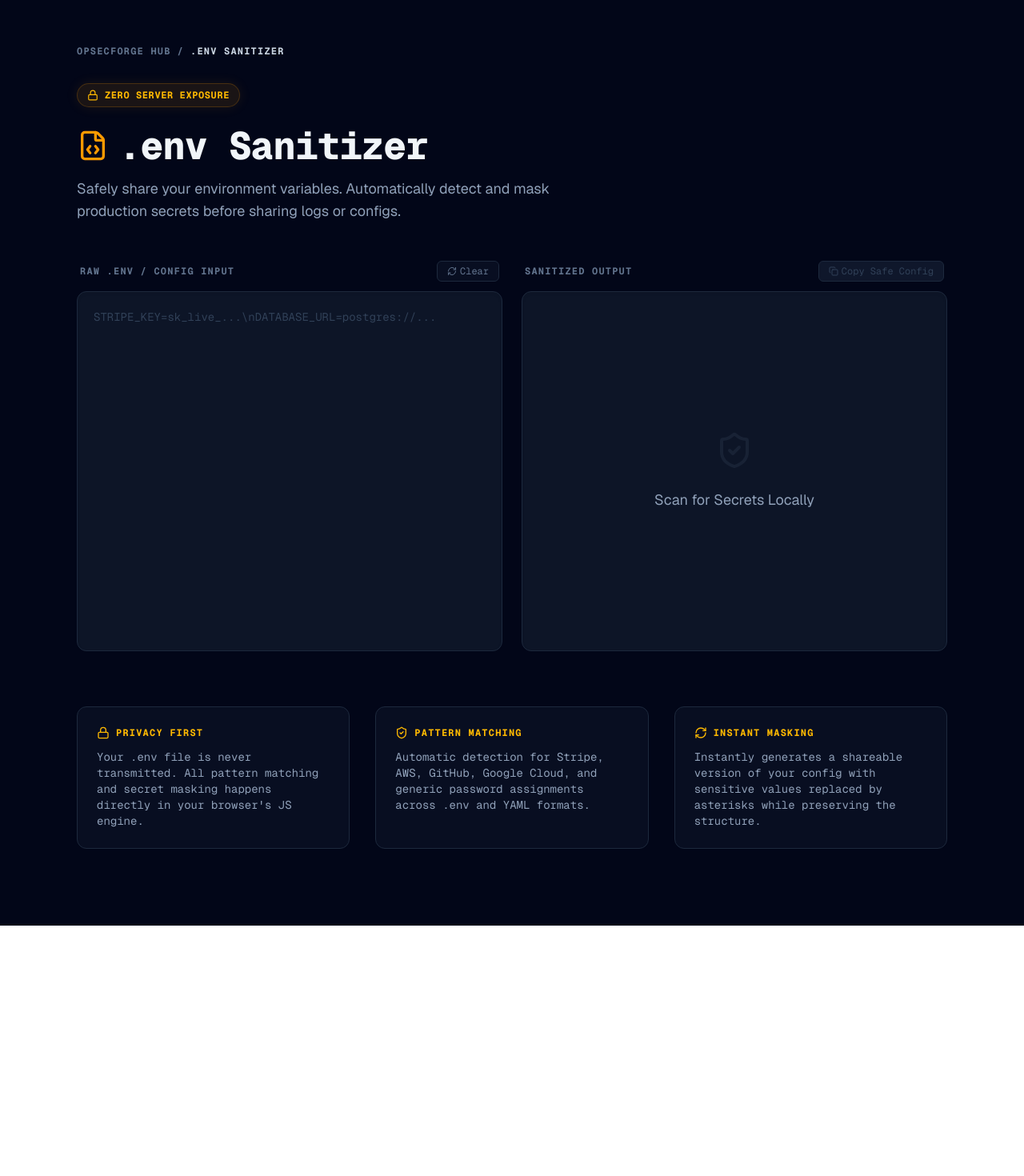
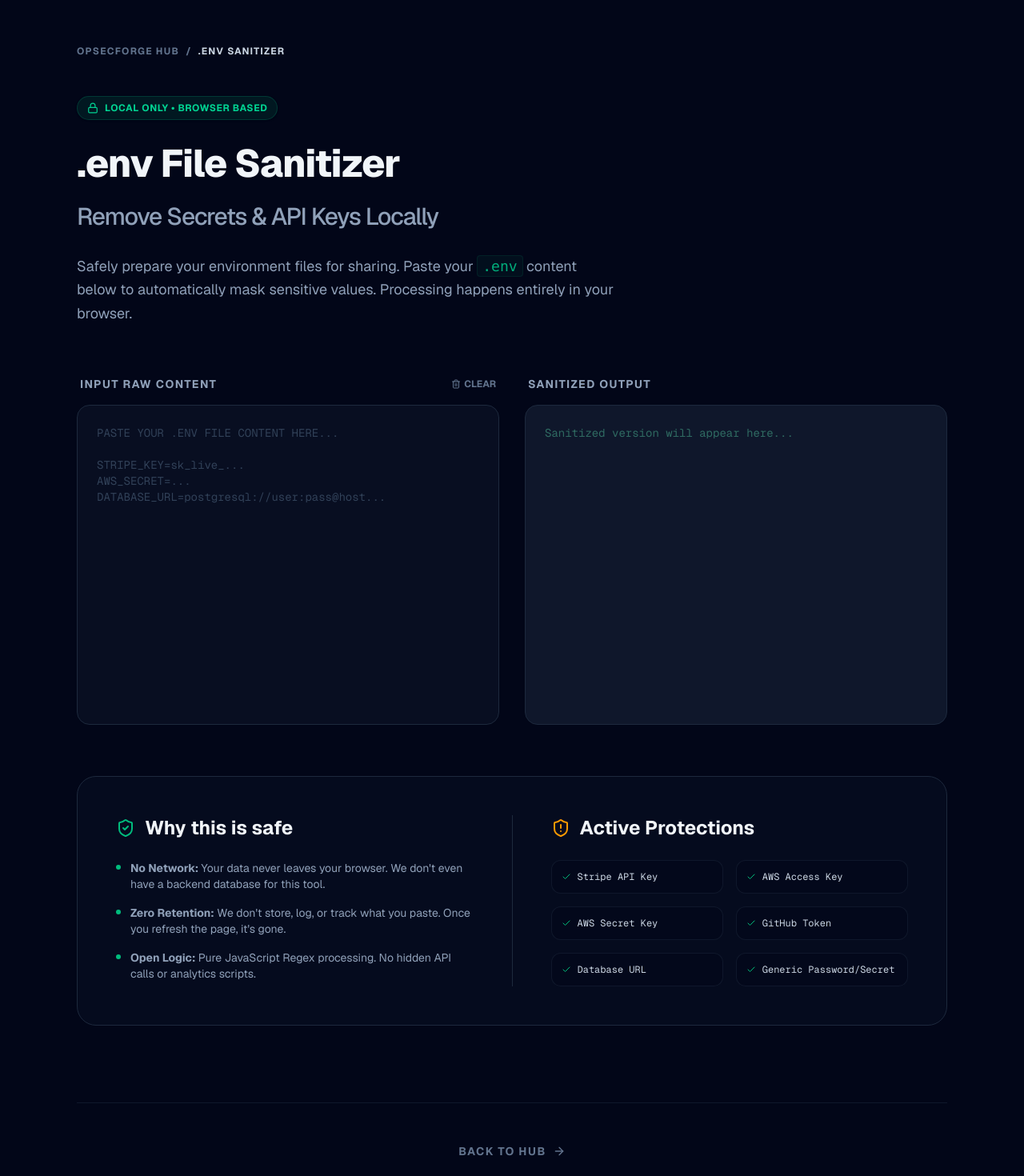
Before and after one commit to cyberdroid2077/opsecforge-tools, a Next.js app: page /tools/env-sanitizer in a window 1280 px wide. Shown: the part 40-1510 px from the top of the page at 80% size. Before the commit the page ends 1197 px from the top, so only its background shows below. Built offline with nearby package versions, Linux system fonts and the light colour scheme.

Commit message:
feat: deploy .env sanitizer and safety guide with dummy keys removed

```diff
--- /dev/null
+++ b/app/blog/how-to-safely-share-env-files/page.tsx
@@ -0,0 +1,124 @@
+import React from 'react';
+import { ShieldCheck, Lock, ArrowRight, Key, Database, Terminal } from 'lucide-react';
+import Link from 'next/link';
+
+export default function BlogPost() {
+  return (
+    <main className="flex min-h-screen flex-col items-center justify-start p-6 lg:p-24 bg-slate-950 font-sans selection:bg-emerald-500/30">
+      <div className="z-10 w-full max-w-4xl font-sans text-slate-300">
+
+        {/* Breadcrumb */}
+        <div className="mb-12 text-slate-500 text-xs font-bold uppercase tracking-widest flex items-center gap-2">
+          <Link href="/" className="hover:text-emerald-400 transition-colors">OpSecForge Hub</Link>
+          <span>/</span>
+          <Link href="/blog" className="hover:text-emerald-400 transition-colors">Blog</Link>
+          <span>/</span>
+          <span className="text-slate-300">Security Best Practices</span>
+        </div>
+
+        {/* Article Header */}
+        <header className="mb-16">
+          <div className="inline-flex items-center gap-2 px-3 py-1.5 rounded-full bg-emerald-500/10 border border-emerald-500/20 text-emerald-400 mb-6 shadow-sm">
+            <Lock size={14} />
+            <span className="text-xs font-bold tracking-wider">GUIDE & BEST PRACTICES</span>
+          </div>
+          <h1 className="text-4xl lg:text-5xl font-extrabold tracking-tight text-slate-100 mb-6 leading-tight">
+            How to Safely Share .env Files: <br/>
+            <span className="text-slate-400 font-medium text-3xl">A Guide to Local Secret Masking</span>
+          </h1>
+          <div className="flex items-center gap-4 text-sm text-slate-500 border-b border-slate-800 pb-8">
+            <span className="font-mono">By OpSecForge Engineering</span>
+            <span>•</span>
+            <span>March 11, 2026</span>
+            <span>•</span>
+            <span>10 min read</span>
+          </div>
+        </header>
+
+        {/* Article Body */}
+        <article className="prose prose-invert prose-slate lg:prose-lg max-w-none prose-headings:text-slate-100 prose-a:text-emerald-400 hover:prose-a:text-emerald-300 prose-strong:text-slate-200">
+
+          <p className="lead text-xl text-slate-400 mb-8">
+            Every developer has been there. You&apos;re troubleshooting a deployment issue, onboarding a new team member, or posting a question on Stack Overflow. Someone asks to see your environment configuration, and without thinking, you paste your <code>.env</code> file into a chat, email, or forum post.
+          </p>
+
+          <div className="bg-rose-500/10 border-l-4 border-rose-500 p-6 my-8 rounded-r-xl">
+            <strong className="text-rose-400 text-lg block mb-2">Stop.</strong>
+            That single action just exposed every secret your application depends on. AWS keys, database passwords, and API tokens are now public.
+          </div>
+
+          <h2 className="text-3xl mt-12 mb-6">The Hidden Dangers Lurking in Your .env File</h2>
+          <p>
+            Your <code>.env</code> file is a treasure trove of sensitive information. Take a typical configuration:
+          </p>
+
+          <div className="bg-slate-900 p-6 rounded-xl border border-slate-800 my-6 font-mono text-sm overflow-x-auto text-emerald-300/80">
+            <pre className="m-0">
+{`AWS_ACCESS_KEY_ID=AKIAIOSFODNN7EXAMPLE
+AWS_SECRET_ACCESS_KEY=wJalrXUtnFEMI/K7MDENG/bPxRfiCYEXAMPLEKEY
+DATABASE_URL=postgresql://admin:password@localhost:5432/db
+STRIPE_SECRET_KEY=STRIPE_SK_LIVE_PLACEHOLDER_FOR_SECURITY`}
+            </pre>
+          </div>
+
+          <h3 className="text-2xl mt-10 mb-4 text-slate-200">The "Env Beautifier" Trap</h3>
+          <p>
+            When developers need to share environment configurations, they often turn to online &quot;env beautifier&quot; or &quot;env formatter&quot; tools. This is a <strong>catastrophic mistake</strong>.
+          </p>
+
+          <div className="grid grid-cols-1 md:grid-cols-2 gap-4 my-8">
+            <div className="bg-slate-900/50 p-6 rounded-xl border border-slate-800">
+              <Key className="text-amber-400 mb-4" />
+              <h4 className="m-0 text-slate-200">Server Logs</h4>
+              <p className="text-sm text-slate-400 mt-2">Web servers typically log all requests. Your AWS keys may live in server logs for months.</p>
+            </div>
+            <div className="bg-slate-900/50 p-6 rounded-xl border border-slate-800">
+              <Database className="text-blue-400 mb-4" />
+              <h4 className="m-0 text-slate-200">No Guarantees</h4>
+              <p className="text-sm text-slate-400 mt-2">Most online tools are side projects with no security audits or data protection policies.</p>
+            </div>
+          </div>
+
+          <h2 className="text-3xl mt-16 mb-6">The Safe Alternative: Local-Only Secret Masking</h2>
+          <p>
+            You need to share environment configurations without exposing sensitive values. The solution is <strong>local-only processing</strong>—tools that run entirely in your browser.
+          </p>
+
+          <h3 className="text-2xl mt-10 mb-4 text-slate-200">Introducing OpSecForge&apos;s .env Sanitizer</h3>
+          <p>
+            OpSecForge&apos;s <strong>.env Sanitizer</strong> is a purpose-built tool designed for one critical mission: safely preparing environment files for sharing without exposing a single secret.
+          </p>
+
+          <ul className="space-y-4 my-8">
+            <li className="flex gap-3">
+              <ShieldCheck className="text-emerald-500 shrink-0" />
+              <div>
+                <strong>100% Client-Side:</strong> Your <code>.env</code> content never leaves your machine. No servers receive your data.
+              </div>
+            </li>
+            <li className="flex gap-3">
+              <Terminal className="text-emerald-500 shrink-0" />
+              <div>
+                <strong>Intelligent Regex:</strong> Built-in patterns recognize and mask Stripe, AWS, GitHub, and Database credentials automatically.
+              </div>
+            </li>
+          </ul>
+
+          <div className="mt-16 p-10 bg-gradient-to-br from-slate-900 to-slate-950 border border-emerald-500/30 rounded-2xl text-center shadow-[0_0_30px_rgba(16,185,129,0.05)]">
+            <h3 className="text-2xl font-bold text-slate-100 mb-4 mt-0">Ready to Share Safely?</h3>
+            <p className="text-slate-400 mb-8 max-w-xl mx-auto font-sans">
+              Stop gambling with your infrastructure keys. Use the tool that respects your privacy.
+            </p>
+            <Link
+              href="/tools/env-sanitizer"
+              className="inline-flex items-center gap-2 bg-emerald-600 hover:bg-emerald-500 text-white px-8 py-4 rounded-full font-bold transition-all hover:scale-105 hover:shadow-[0_0_20px_rgba(16,185,129,0.4)] no-underline"
+            >
+              Sanitize Your .env File Now <ArrowRight size={20} />
+            </Link>
+          </div>
+
+        </article>
+      </div>
+    </main>
+  );
+}
--- a/app/tools/env-sanitizer/page.tsx
+++ b/app/tools/env-sanitizer/page.tsx
@@ -1,201 +1,188 @@
-"use client";
+'use client';
 
-import React, { useState, useMemo } from 'react';
-import { ShieldCheck, Copy, RefreshCw, FileCode, Lock, ShieldAlert, CheckCircle2 } from 'lucide-react';
+import React, { useState, useEffect } from 'react';
+import { ShieldCheck, ShieldAlert, Lock, ArrowRight, Copy, Check, Trash2, Github, Key, Database, Mail } from 'lucide-react';
 import Link from 'next/link';
 
 export default function EnvSanitizer() {
-  const [inputEnv, setInputEnv] = useState('');
+  const [input, setInput] = useState('');
+  const [output, setOutput] = useState('');
   const [copied, setCopied] = useState(false);
+  const [detections, setDetections] = useState<string[]>([]);
 
-  const sanitizedData = useMemo(() => {
-    if (!inputEnv.trim()) return null;
-
-    // Secret detection regexes
-    const secretPatterns = [
-      { name: 'Stripe Secret Key', pattern: /sk_live_[a-zA-Z0-9]{24,}/g },
+  const patterns = [
+    { name: 'Stripe API Key', pattern: /sk_(live|test)_[a-zA-Z0-9]{24,}/g },
     { name: 'AWS Access Key', pattern: /AKIA[0-9A-Z]{16}/g },
-      { name: 'AWS Secret Key', pattern: /secret[_-]?key=['"]?[a-zA-Z0-9/+=]{40}['"]?/gi },
-      { name: 'Google API Key', pattern: /AIza[0-9A-Za-z\\-_]{35}/g },
+    { name: 'AWS Secret Key', pattern: /[a-zA-Z0-9+/]{40}/g },
     { name: 'GitHub Token', pattern: /gh[pous]_[a-zA-Z0-9]{36,}/g },
-      { name: 'Database Connection', pattern: /(mongodb\+srv|postgres|mysql|redis):\/\/[^:\s]+:[^@\s]+@[^\s]+/gi },
-      { name: 'Generic Password/Secret', pattern: /(password|secret|key|auth|token|credential|pwd)['"]?\s*[:=]\s*['"]?([^'"\s]{8,})['"]?/gi },
+    { name: 'Database URL', pattern: /postgresql:\/\/([^:]+):([^@]+)@/g },
+    { name: 'Generic Password/Secret', pattern: /(_PASSWORD|_SECRET|_KEY)=[^\s\n]+/gi }
   ];
 
-    let sanitized = inputEnv;
-    let detections: string[] = [];
+  useEffect(() => {
+    sanitize(input);
+  }, [input]);
 
-    secretPatterns.forEach(({ name, pattern }) => {
+  const sanitize = (text: string) => {
+    if (!text) {
+      setOutput('');
+      setDetections([]);
+      return;
+    }
+
+    let sanitized = text;
+    const found: string[] = [];
+
+    patterns.forEach(({ name, pattern }) => {
       const matches = sanitized.match(pattern);
       if (matches) {
-        detections.push(`${name} (${matches.length})`);
-        // We use a more careful replace for the generic pattern to preserve keys
-        if (name === 'Generic Password/Secret' || name === 'AWS Secret Key') {
-            sanitized = sanitized.replace(pattern, (match, p1, p2) => {
-                return match.replace(p2, '********');
+        found.push(`${name} (${matches.length})`);
+        sanitized = sanitized.replace(pattern, (match) => {
+          if (name === 'Database URL') {
+            return match.replace(/:[^@]+@/, ':********@');
+          }
+          if (match.length > 8) {
+            return match.substring(0, 4) + '********' + match.substring(match.length - 4);
+          }
+          return '********';
         });
-        } else {
-            sanitized = sanitized.replace(pattern, '********');
-        }
       }
     });
 
-    return {
-      output: sanitized,
-      detections,
-      hasSecrets: detections.length > 0
+    setOutput(sanitized);
+    setDetections(Array.from(new Set(found)));
   };
-  }, [inputEnv]);
 
-  const handleCopy = () => {
-    if (sanitizedData) {
-      navigator.clipboard.writeText(sanitizedData.output);
+  const copyToClipboard = () => {
+    navigator.clipboard.writeText(output);
     setCopied(true);
     setTimeout(() => setCopied(false), 2000);
-    }
   };
 
   return (
-    <main className="flex min-h-screen flex-col items-center justify-start p-6 lg:p-24 bg-slate-950 font-sans selection:bg-amber-500/30">
-      <h1 className="sr-only">.env File Sanitizer - Remove Secrets & API Keys Locally</h1>
+    <main className="flex min-h-screen flex-col items-center justify-start p-6 lg:p-24 bg-slate-950 font-sans selection:bg-emerald-500/30">
+      <div className="z-10 w-full max-w-6xl font-sans text-slate-300">
 
-      <div className="z-10 w-full max-w-6xl items-center justify-between font-mono text-sm">
-
-        {/* Navigation Breadcrumbs */}
-        <div className="mb-8 text-slate-500 text-xs font-bold uppercase tracking-widest flex items-center gap-2">
+        {/* Header */}
+        <div className="mb-12 text-slate-500 text-xs font-bold uppercase tracking-widest flex items-center gap-2">
           <Link href="/" className="hover:text-emerald-400 transition-colors">OpSecForge Hub</Link>
           <span>/</span>
           <span className="text-slate-300">.env Sanitizer</span>
         </div>
 
-        {/* Header Section */}
-        <div className="mb-12 text-center lg:text-left flex flex-col lg:flex-row justify-between items-start lg:items-center gap-6">
-          <div>
-            <div className="inline-flex items-center gap-4 mb-6">
-              <div className="inline-flex items-center gap-2 px-3 py-1.5 rounded-full bg-amber-500/10 border border-amber-500/20 text-amber-400 shadow-[0_0_15px_rgba(245,158,11,0.1)]">
+        <div className="mb-16">
+          <div className="inline-flex items-center gap-2 px-3 py-1.5 rounded-full bg-emerald-500/10 border border-emerald-500/20 text-emerald-400 mb-6 shadow-sm">
             <Lock size={14} />
-                <span className="text-xs font-bold tracking-wider">ZERO SERVER EXPOSURE</span>
+            <span className="text-xs font-bold tracking-wider uppercase">Local Only • Browser Based</span>
           </div>
-            </div>
-            <h2 className="text-4xl lg:text-5xl font-extrabold tracking-tight text-slate-100 mb-4 flex items-center gap-3 justify-center lg:justify-start">
-              <FileCode className="text-amber-500" size={40} />
-              .env Sanitizer
-            </h2>
-            <p className="text-lg text-slate-400 max-w-2xl font-sans">
-              Safely share your environment variables. Automatically detect and mask production secrets before sharing logs or configs.
+          <h1 className="text-4xl lg:text-5xl font-extrabold tracking-tight text-slate-100 mb-6 leading-tight">
+            .env File Sanitizer <br/>
+            <span className="text-slate-400 font-medium text-3xl">Remove Secrets & API Keys Locally</span>
+          </h1>
+          <p className="text-slate-400 max-w-2xl text-lg mb-8 leading-relaxed">
+            Safely prepare your environment files for sharing. Paste your <code className="text-emerald-400/80 bg-emerald-500/5 px-1.5 py-0.5 rounded border border-emerald-500/10">.env</code> content below to automatically mask sensitive values. Processing happens entirely in your browser.
           </p>
-          </div>
         </div>
 
         {/* Workspace */}
-        <div className="flex flex-col xl:flex-row gap-6 w-full">
-          {/* Input Area */}
-          <div className="flex-1 space-y-3">
+        <div className="grid grid-cols-1 lg:grid-cols-2 gap-8 mb-16">
+          {/* Input Side */}
+          <div className="flex flex-col gap-4">
             <div className="flex justify-between items-center px-1">
-              <label className="text-xs font-bold uppercase tracking-widest text-slate-500">
-                Raw .env / Config Input
-              </label>
+              <label className="text-sm font-bold text-slate-400 uppercase tracking-widest">Input Raw Content</label>
               <button
-                onClick={() => setInputEnv('')}
-                className="text-xs text-slate-500 hover:text-amber-400 transition-colors flex items-center gap-1 bg-slate-900/50 px-3 py-1 rounded-md border border-slate-800"
+                onClick={() => setInput('')}
+                className="text-slate-500 hover:text-rose-400 transition-colors flex items-center gap-1 text-xs font-bold uppercase"
               >
-                <RefreshCw size={12} /> Clear
+                <Trash2 size={12} /> Clear
               </button>
             </div>
             <textarea
-              value={inputEnv}
-              onChange={(e) => setInputEnv(e.target.value)}
-              className="w-full h-[450px] p-5 bg-[#0f172a]/90 border border-slate-800 rounded-xl focus:ring-1 focus:ring-amber-500 focus:border-amber-500 focus:outline-none text-amber-100/90 font-mono text-sm resize-none shadow-inner placeholder:text-slate-700 leading-relaxed custom-scrollbar"
-              placeholder="STRIPE_KEY=sk_live_...\nDATABASE_URL=postgres://..."
-              spellCheck="false"
+              value={input}
+              onChange={(e) => setInput(e.target.value)}
+              placeholder="PASTE YOUR .ENV FILE CONTENT HERE...&#10;&#10;STRIPE_KEY=sk_live_...&#10;AWS_SECRET=...&#10;DATABASE_URL=postgresql://user:pass@host..."
+              className="w-full h-[400px] bg-slate-900/50 border border-slate-800 rounded-2xl p-6 font-mono text-sm focus:border-emerald-500/50 focus:ring-1 focus:ring-emerald-500/20 transition-all outline-none resize-none placeholder:text-slate-700"
             />
           </div>
 
-          {/* Output Area */}
-          <div className="flex-1 space-y-3">
+          {/* Output Side */}
+          <div className="flex flex-col gap-4">
             <div className="flex justify-between items-center px-1">
-              <label className="text-xs font-bold uppercase tracking-widest text-slate-500">
-                Sanitized Output
-              </label>
-              <button
-                onClick={handleCopy}
-                disabled={!sanitizedData}
-                className={`text-xs flex items-center gap-1 transition-colors px-3 py-1 rounded-md border ${sanitizedData ? 'bg-slate-800 text-slate-300 border-slate-700 hover:bg-slate-700 hover:text-amber-400' : 'bg-slate-900 text-slate-700 border-slate-800 cursor-not-allowed'}`}
-              >
-                <Copy size={12} /> {copied ? 'Copied!' : 'Copy Safe Config'}
-              </button>
-            </div>
-
-            <div className="w-full h-[450px] bg-[#0f172a]/90 border border-slate-800 rounded-xl overflow-hidden shadow-inner flex flex-col">
-              {!inputEnv.trim() ? (
-                <div className="flex-1 flex flex-col items-center justify-center text-slate-600 p-8 text-center gap-4">
-                  <ShieldCheck size={48} className="opacity-20 mb-2" />
-                  <p className="font-sans text-lg text-slate-400">Scan for Secrets Locally</p>
-                </div>
-              ) : (
-                <div className="flex-1 flex flex-col overflow-hidden">
-                  {/* Status Banner */}
-                  <div className={`p-4 border-b flex items-center gap-3 ${sanitizedData?.hasSecrets ? 'bg-rose-500/10 border-rose-500/20 text-rose-400' : 'bg-emerald-500/10 border-emerald-500/20 text-emerald-400'}`}>
-                    {sanitizedData?.hasSecrets ? <ShieldAlert size={20} /> : <CheckCircle2 size={20} />}
-                    <div className="flex-1">
-                      <p className="font-bold text-xs uppercase tracking-tight">
-                        {sanitizedData?.hasSecrets ? 'Secrets Detected & Masked' : 'No Common Secrets Detected'}
-                      </p>
-                      {sanitizedData?.hasSecrets && (
-                        <p className="text-[10px] opacity-80">{sanitizedData.detections.join(', ')}</p>
+              <label className="text-sm font-bold text-slate-400 uppercase tracking-widest">Sanitized Output</label>
+              <div className="flex gap-4">
+                {detections.length > 0 && (
+                  <span className="text-[10px] text-emerald-400 font-bold uppercase bg-emerald-500/10 px-2 py-1 rounded border border-emerald-500/20">
+                    {detections.length} Pattern(s) Found
+                  </span>
                 )}
               </div>
             </div>
-
-                  {/* Code View */}
-                  <div className="flex-1 overflow-auto p-5 text-sm custom-scrollbar">
-                    <pre className="text-slate-300 bg-slate-950 p-4 rounded-lg border border-slate-800/80 shadow-inner overflow-auto h-full font-mono text-xs">
-                      {sanitizedData?.output}
-                    </pre>
-                  </div>
-                </div>
+            <div className="relative group h-[400px]">
+              <textarea
+                readOnly
+                value={output}
+                placeholder="Sanitized version will appear here..."
+                className="w-full h-full bg-slate-900 border border-slate-800 rounded-2xl p-6 font-mono text-sm text-emerald-300/80 outline-none resize-none"
+              />
+              {output && (
+                <button
+                  onClick={copyToClipboard}
+                  className="absolute top-4 right-4 flex items-center gap-2 px-4 py-2 bg-emerald-600 hover:bg-emerald-500 text-white rounded-xl text-sm font-bold transition-all shadow-lg active:scale-95"
+                >
+                  {copied ? <><Check size={16} /> Copied</> : <><Copy size={16} /> Copy Sanitized</>}
+                </button>
               )}
             </div>
           </div>
         </div>
 
-        {/* Tool Info Section */}
-        <section className="mt-16 prose prose-invert max-w-none">
-          <div className="grid grid-cols-1 md:grid-cols-3 gap-8">
-            <div className="bg-slate-900/50 p-6 rounded-xl border border-slate-800">
-              <h4 className="text-amber-400 flex items-center gap-2 mb-3 mt-0 uppercase text-xs tracking-widest font-bold">
-                <Lock size={16} /> Privacy First
-              </h4>
-              <p className="text-sm text-slate-400 m-0">
-                Your .env file is never transmitted. All pattern matching and secret masking happens directly in your browser's JS engine.
-              </p>
+        {/* Security Checklist */}
+        <div className="p-8 lg:p-12 bg-slate-900/30 border border-slate-800 rounded-3xl mb-24">
+          <div className="flex flex-col lg:flex-row gap-12">
+            <div className="flex-1">
+              <div className="flex items-center gap-3 mb-6">
+                <ShieldCheck className="text-emerald-500" />
+                <h2 className="text-2xl font-bold text-slate-100">Why this is safe</h2>
               </div>
-            <div className="bg-slate-900/50 p-6 rounded-xl border border-slate-800">
-              <h4 className="text-amber-400 flex items-center gap-2 mb-3 mt-0 uppercase text-xs tracking-widest font-bold">
-                <ShieldCheck size={16} /> Pattern Matching
-              </h4>
-              <p className="text-sm text-slate-400 m-0">
-                Automatic detection for Stripe, AWS, GitHub, Google Cloud, and generic password assignments across .env and YAML formats.
-              </p>
+              <ul className="space-y-4 text-slate-400 text-sm">
+                <li className="flex gap-3">
+                  <div className="w-1.5 h-1.5 rounded-full bg-emerald-500 mt-1.5 shrink-0" />
+                  <span><strong>No Network:</strong> Your data never leaves your browser. We don&apos;t even have a backend database for this tool.</span>
+                </li>
+                <li className="flex gap-3">
+                  <div className="w-1.5 h-1.5 rounded-full bg-emerald-500 mt-1.5 shrink-0" />
+                  <span><strong>Zero Retention:</strong> We don&apos;t store, log, or track what you paste. Once you refresh the page, it&apos;s gone.</span>
+                </li>
+                <li className="flex gap-3">
+                  <div className="w-1.5 h-1.5 rounded-full bg-emerald-500 mt-1.5 shrink-0" />
+                  <span><strong>Open Logic:</strong> Pure JavaScript Regex processing. No hidden API calls or analytics scripts.</span>
+                </li>
+              </ul>
             </div>
-            <div className="bg-slate-900/50 p-6 rounded-xl border border-slate-800">
-              <h4 className="text-amber-400 flex items-center gap-2 mb-3 mt-0 uppercase text-xs tracking-widest font-bold">
-                <RefreshCw size={16} /> Instant Masking
-              </h4>
-              <p className="text-sm text-slate-400 m-0">
-                Instantly generates a shareable version of your config with sensitive values replaced by asterisks while preserving the structure.
-              </p>
+            <div className="w-px bg-slate-800 hidden lg:block" />
+            <div className="flex-1">
+              <div className="flex items-center gap-3 mb-6">
+                <ShieldAlert className="text-amber-500" />
+                <h2 className="text-2xl font-bold text-slate-100">Active Protections</h2>
+              </div>
+              <div className="grid grid-cols-2 gap-4">
+                {patterns.map((p, idx) => (
+                  <div key={idx} className="p-3 bg-slate-950/50 rounded-xl border border-slate-800/50 text-xs font-mono flex items-center gap-2">
+                    <Check size={12} className="text-emerald-500" /> {p.name}
+                  </div>
+                ))}
               </div>
             </div>
-        </section>
+          </div>
+        </div>
 
+        {/* Footer Link */}
+        <div className="text-center pb-12 border-t border-slate-900 pt-12">
+          <Link href="/" className="inline-flex items-center gap-2 text-slate-500 hover:text-emerald-400 transition-colors font-bold text-sm uppercase tracking-widest">
+            Back to Hub <ArrowRight size={16} />
+          </Link>
         </div>
-      <style dangerouslySetInnerHTML={{__html: `
-        .custom-scrollbar::-webkit-scrollbar { width: 8px; height: 8px; }
-        .custom-scrollbar::-webkit-scrollbar-track { background: transparent; }
-        .custom-scrollbar::-webkit-scrollbar-thumb { background: #334155; border-radius: 4px; }
-        .custom-scrollbar::-webkit-scrollbar-thumb:hover { background: #475569; }
-      `}} />
+      </div>
     </main>
   );
 }
```
Lines whose indentation alone changed are shown as unchanged.
